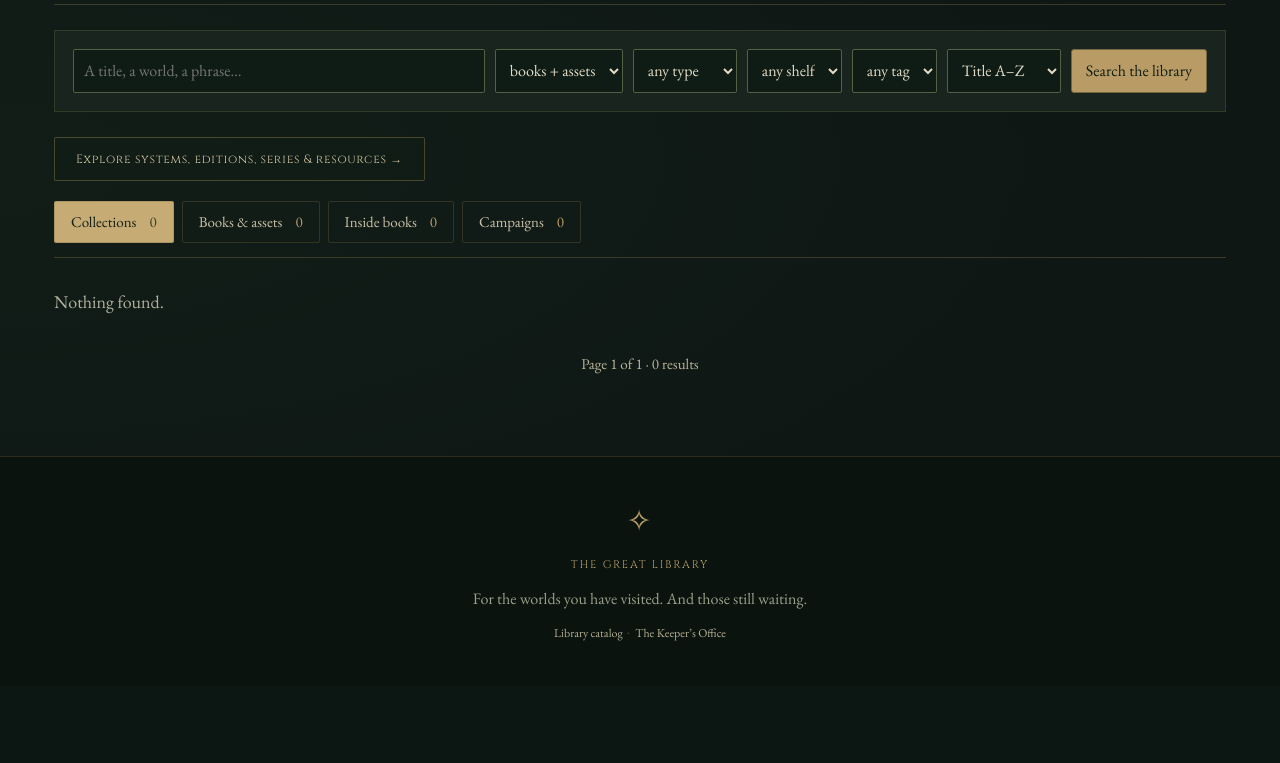
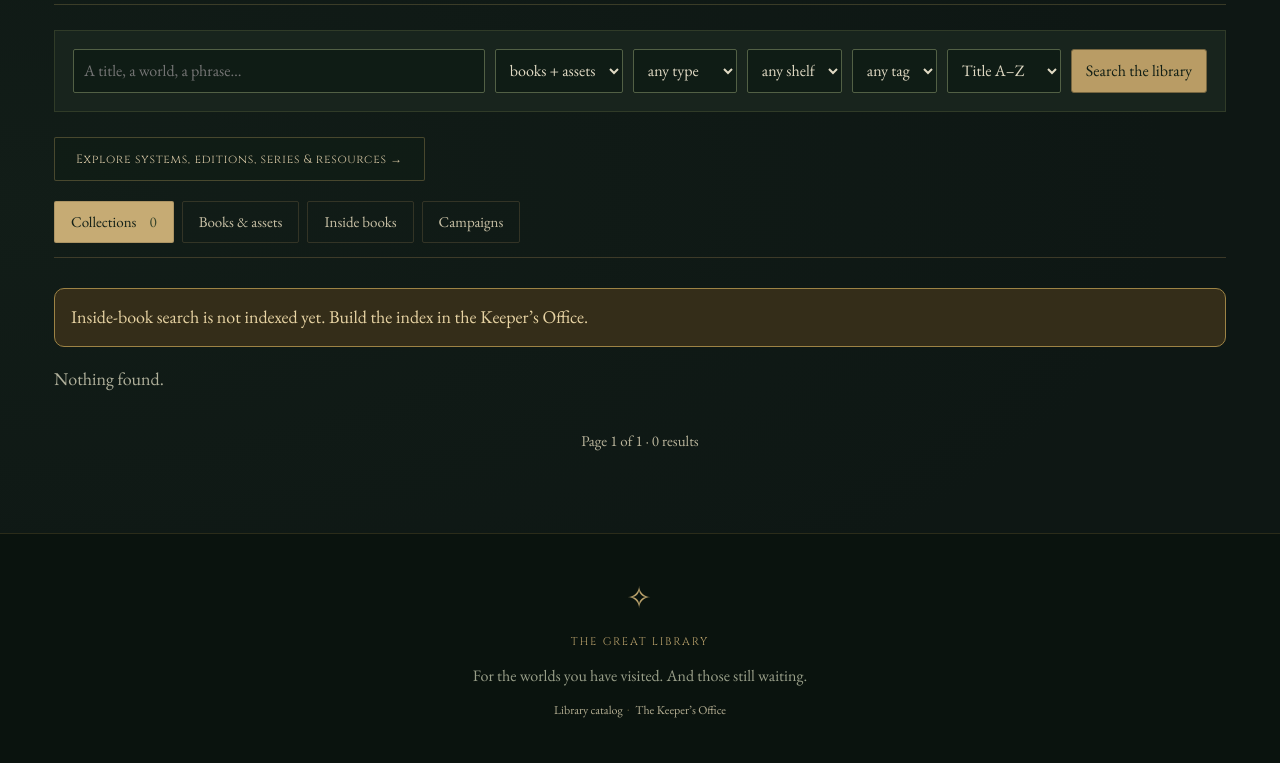
Before and after one commit to bruceamoser/the-great-library, a FastAPI app: page /search in a window 1280 px wide. Shown: the part 369-1132 px from the top of the page. Before the commit the page ends 1010 px from the top, so only its background shows below. Run offline with FastAPI, Linux system fonts and the light colour scheme; data that the repository does not hold is empty; some libraries are stand-ins or nearby versions.

Commit message:
Count only the search tab being displayed (#15)
/search computed four totals on every request: a COUNT(*) over
pdf_fts MATCH (16 s on the live HDD catalogue), a LIKE '%q%' over 25k file
rows (2.8 s), and the campaign catalogue build. The default collections tab
needs none of them, and the other tabs only show their own number.

Compute the total for the active section only, cache it per
(database, query, filters, tab) for 60 s in a small bounded dict, and build
the campaign catalogue only when the campaigns tab is selected. Inactive
tabs no longer render a count badge. Rescans, syncs and index builds clear
the cache.

Refs #3

Verification: .venv/bin/python -m unittest discover -s tests (37 tests, OK)

```diff
--- a/app.py
+++ b/app.py
@@ -346,6 +346,15 @@ def fts_query(q: str) -> str:
 FTS_MIN_CHARS = 3
 
 
+def has_files_index(con) -> bool:
+    """Whether catalog.py has built files_fts yet."""
+    try:
+        return bool(con.execute(
+            "SELECT 1 FROM sqlite_master WHERE name = 'files_fts'").fetchone())
+    except sqlite3.OperationalError:      # pragma: no cover - closed database
+        return False
+
+
 def files_filter(filters: str, params: list, q: str, match: str,
                  use_fts: bool):
     """WHERE clause for the "Books & assets" section of /search.
@@ -481,6 +490,57 @@ def index(request: Request):
     })
 
 
+# Search totals are COUNT(*) scans, not page data: the content total walks the
+# whole full-text index (16 s on the live HDD catalogue) and the files total is
+# a LIKE over every row (2.8 s). Only the tab being rendered needs a number, so
+# the count is computed for that tab alone and remembered for a minute -- long
+# enough to make tab-switching free, short enough that a rescan shows up.
+SEARCH_TOTAL_TTL = 60.0
+SEARCH_TOTAL_CACHE_MAX = 128
+_search_totals = {}
+_search_totals_lock = threading.Lock()
+
+
+def search_total(key, compute):
+    """Return a cached count, recomputing at most once per TTL window."""
+    now = time.monotonic()
+    with _search_totals_lock:
+        hit = _search_totals.get(key)
+        if hit and hit[0] > now:
+            return hit[1]
+    value = compute()
+    with _search_totals_lock:
+        if len(_search_totals) >= SEARCH_TOTAL_CACHE_MAX:
+            for stale in [k for k, v in _search_totals.items() if v[0] <= now]:
+                del _search_totals[stale]
+            while len(_search_totals) >= SEARCH_TOTAL_CACHE_MAX:
+                _search_totals.pop(next(iter(_search_totals)))
+        _search_totals[key] = (now + SEARCH_TOTAL_TTL, value)
+    return value
+
+
+def clear_search_totals():
+    """Forget every cached total; call it after the catalogue changes."""
+    with _search_totals_lock:
+        _search_totals.clear()
+
+
+def count_rows(con, sql, args=()):
+    """COUNT(*) that reads 0 when the PDF index has not been built yet."""
+    try:
+        return con.execute(sql, args).fetchone()[0]
+    except sqlite3.OperationalError:
+        return 0
+
+
+def has_pdf_index(con) -> bool:
+    try:
+        return bool(con.execute(
+            "SELECT 1 FROM sqlite_master WHERE name = 'pdf_fts'").fetchone())
+    except sqlite3.OperationalError:      # pragma: no cover - closed database
+        return False
+
+
 @app.get('/search', response_class=HTMLResponse)
 def search(request: Request, q: str = '', shelf: str = '', kind: str = '',
            tag: str = '', cat: str = '', subcat: str = '',
@@ -501,7 +561,7 @@ def search(request: Request, q: str = '', shelf: str = '', kind: str = '',
     cw='EXISTS(SELECT 1 FROM files f WHERE f.collection_id=c.id AND '+filters+')'
     cp=list(params)
     fw=filters; fp=list(params)
-    use_fts=bool(match) and len(q.strip())>=FTS_MIN_CHARS
+    use_fts=bool(match) and len(q.strip())>=FTS_MIN_CHARS and has_files_index(con)
     if q:
         cw+=' AND (c.name LIKE ? OR c.publisher LIKE ? OR c.family LIKE ?'
         cp += ['%'+q+'%']*3
@@ -509,28 +569,28 @@ def search(request: Request, q: str = '', shelf: str = '', kind: str = '',
             cw+=' OR c.id IN (SELECT collection_id FROM search WHERE search MATCH ?)'; cp.append(match)
         cw+=')'
         fw,fp=files_filter(filters,params,q,match,use_fts)
-    import campaigns
-    campaign_items=campaigns.catalog(con)
-    eligible={r[0] for r in con.execute('SELECT c.id FROM collections c WHERE '+('EXISTS(SELECT 1 FROM files f WHERE f.collection_id=c.id AND '+filters+')'),params)}
-    campaign_items=[c for c in campaign_items if (not q or q.casefold() in (c['name']+' '+c['edition']).casefold()) and any(i in eligible for i in c['collections'])]
-    totals={'campaigns':len(campaign_items)}
-    totals['collections']=con.execute('SELECT COUNT(*) FROM collections c WHERE '+cw,cp).fetchone()[0]
     join=' FROM files f JOIN collections c ON c.id=f.collection_id WHERE '
-    try:
-        totals['files']=con.execute('SELECT COUNT(*)'+join+fw,fp).fetchone()[0]
-    except sqlite3.OperationalError:
-        # catalog.py builds files_fts. Until the next rescan it may be absent;
-        # the files section then keeps working on the substring scan.
-        use_fts=False
-        fw,fp=files_filter(filters,params,q,match,use_fts)
-        totals['files']=con.execute('SELECT COUNT(*)'+join+fw,fp).fetchone()[0]
     pw='pdf_fts MATCH ? AND '+filters; pp=[match]+params
     pj=' FROM pdf_fts p JOIN files f ON f.rel_path=p.rel_path JOIN collections c ON c.id=f.collection_id WHERE '
-    index_available=True
-    try:
-        totals['content']=con.execute('SELECT COUNT(*)'+pj+pw,pp).fetchone()[0] if match else 0
-    except sqlite3.OperationalError:
-        totals['content']=0; index_available=False
+    index_available=has_pdf_index(con)
+    # Only the rendered tab needs a total; the other three cost seconds and are
+    # never displayed (the template omits their badges).
+    key=(DB,section,q,cat,subcat,kind,shelf,tag)
+    totals={}; campaign_items=[]
+    if section=='campaigns':
+        import campaigns
+        items=campaigns.catalog(con)
+        eligible={r[0] for r in con.execute('SELECT c.id FROM collections c WHERE EXISTS(SELECT 1 FROM files f WHERE f.collection_id=c.id AND '+filters+')',params)}
+        campaign_items=[c for c in items if (not q or q.casefold() in (c['name']+' '+c['edition']).casefold()) and any(i in eligible for i in c['collections'])]
+        totals['campaigns']=len(campaign_items)
+    elif section=='collections':
+        totals['collections']=search_total(key,lambda: count_rows(con,'SELECT COUNT(*) FROM collections c WHERE '+cw,cp))
+    elif section=='files':
+        totals['files']=search_total(key,lambda: count_rows(con,'SELECT COUNT(*)'+join+fw,fp))
+    elif match and index_available:
+        totals['content']=search_total(key,lambda: count_rows(con,'SELECT COUNT(*)'+pj+pw,pp))
+    else:
+        totals['content']=0
     pages=max(1,(totals[section]+size-1)//size); page=min(page,pages)
     offset=(page-1)*size
     collections=[]; files=[]; content_hits=[]
@@ -551,7 +611,7 @@ def search(request: Request, q: str = '', shelf: str = '', kind: str = '',
         return '/search?'+urlencode({k:v for k,v in values.items() if v!=''})
     return templates.TemplateResponse(request,'search.html',dict(
         q=q,shelf=shelf,kind=kind,tag=tag,cat=cat,subcat=subcat,mode='query' if q else 'filter',
-        campaigns=campaign_items[offset:offset+size] if section=='campaigns' else [],collections=collections,files=files,content_hits=content_hits,highlight=highlight,
+        campaigns=campaign_items[offset:offset+size],collections=collections,files=files,content_hits=content_hits,highlight=highlight,
         all_tags=all_tags,shelves=shelves,shelf_label=shelf_label,kinds=KIND_ORDER,
         cats=CATEGORY_ORDER,subcats=SUBCATEGORY,category_label=CATEGORY_LABEL,
         subcategory_label=SUBCATEGORY_LABEL,totals=totals,page=page,pages=pages,
@@ -894,6 +954,7 @@ def api_rescan(moves: str = ''):
         if r.returncode != 0:
             return JSONResponse({'ok': False, 'error': r.stderr[-2000:]},
                                 status_code=500)
+        clear_search_totals()
         return JSONResponse({'ok': True, 'output': r.stdout})
     finally:
         with _index_lock:
@@ -959,6 +1020,7 @@ def _run_sync(dry_run, rescan, dedupe, merge):
     except Exception as exc:
         with open(SYNC_LOG,'a') as log: log.write(str(exc)+'\n')
     finally:
+        clear_search_totals()
         with _sync_lock:
             _sync_state.update(running=False, finished=time.time(), returncode=rc)
 
@@ -1146,6 +1208,7 @@ def _run_index(rebuild: bool, workers: int = 3) -> None:
             log.write(f'\nERROR launching indexer: {exc}\n')
         rc = -1
     finally:
+        clear_search_totals()
         with _index_lock:
             _index_state.update(running=False, finished=time.time(),
                                 returncode=rc)
--- a/templates/search.html
+++ b/templates/search.html
@@ -38,7 +38,7 @@
   <button type="submit">Search the library</button>
 </form>
 
-<p><a class="quiet-button" href="{{ browse_url(request,'/explore?q=' ~ q|urlencode) }}">Explore systems, editions, series &amp; resources →</a></p><nav class="result-tabs" aria-label="Result type">{% for value,label in [('collections','Collections'),('files','Books & assets'),('content','Inside books'),('campaigns','Campaigns')] %}<a class="{{ 'active' if section==value else '' }}" href="{{ result_url(section=value,page=1) }}">{{ label }} <span>{{ '{:,}'.format(totals[value]) }}</span></a>{% endfor %}</nav>
+<p><a class="quiet-button" href="{{ browse_url(request,'/explore?q=' ~ q|urlencode) }}">Explore systems, editions, series &amp; resources →</a></p><nav class="result-tabs" aria-label="Result type">{% for value,label in [('collections','Collections'),('files','Books & assets'),('content','Inside books'),('campaigns','Campaigns')] %}<a class="{{ 'active' if section==value else '' }}" href="{{ result_url(section=value,page=1) }}">{{ label }}{% if totals.get(value) is not none %} <span>{{ '{:,}'.format(totals[value]) }}</span>{% endif %}</a>{% endfor %}</nav>
 {% if q %}<p class="search-summary">Results for “{{ q }}”</p>{% endif %}
 {% if not index_available %}<p class="warn">Inside-book search is not indexed yet. Build the index in the Keeper’s Office.</p>{% endif %}
 {% if campaigns %}{% include '_campaign_cards.html' %}{% endif %}
```
Also changed, not shown: tests/test_search_totals.py (added, +139 -0 lines).
